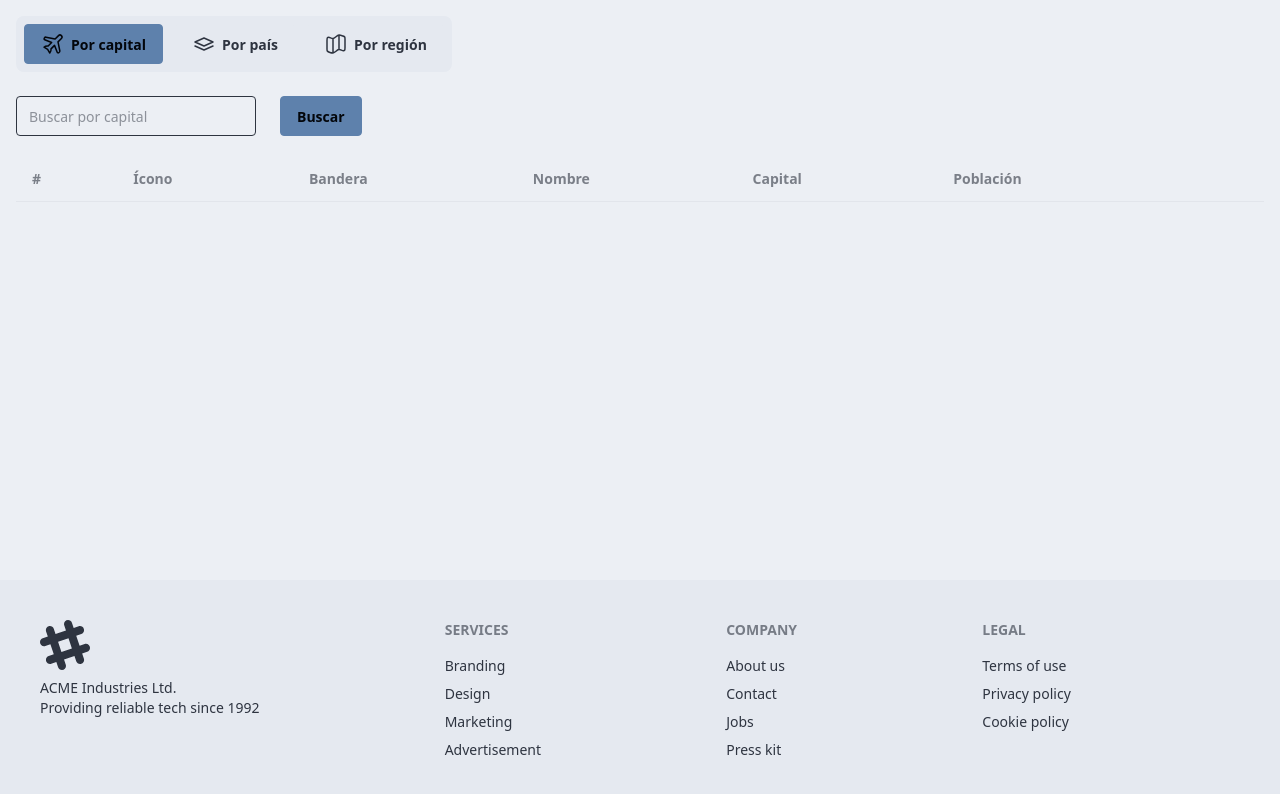
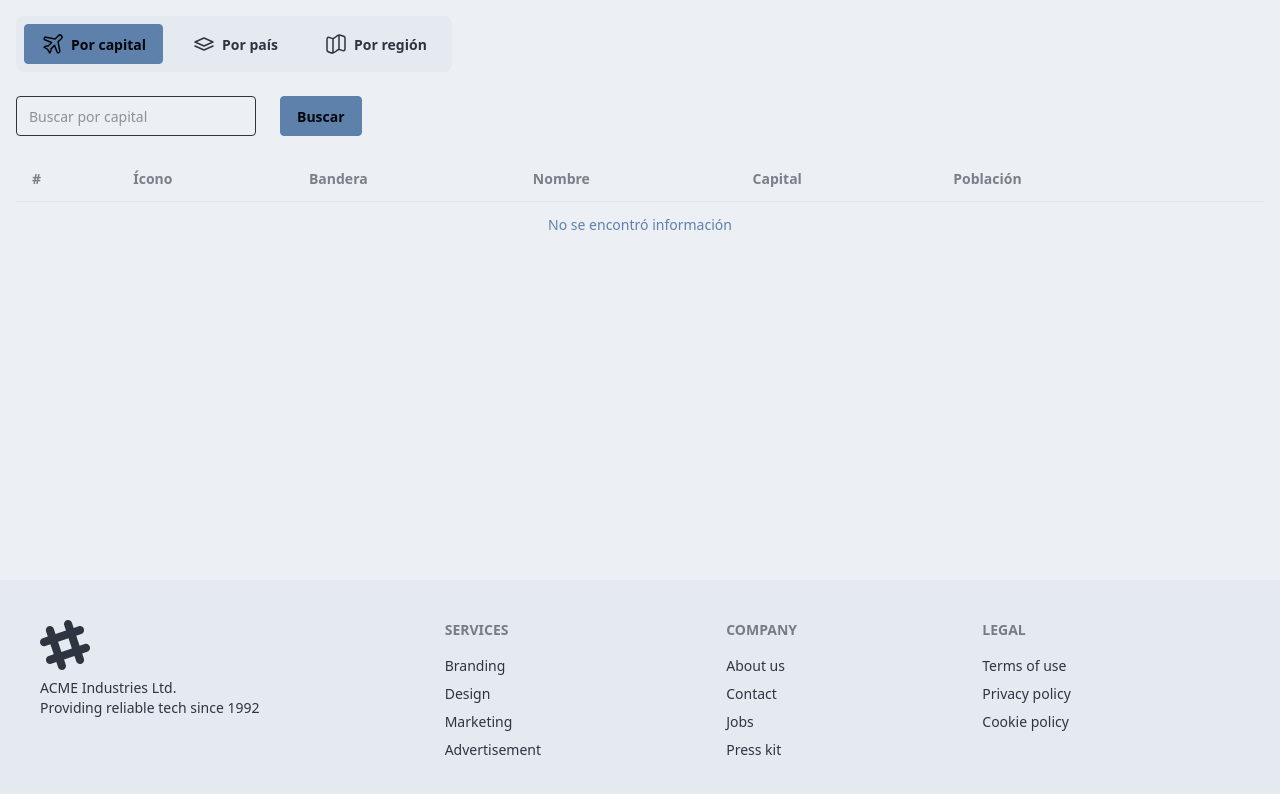
Before and after one commit to baenat/country-world-finder, an Angular app: page /country/by-capital in a window 1280 px wide. Shown: the top 794 px of the page. Built offline with nearby package versions, Linux system fonts and the light colour scheme.

Commit message:
Refactoriza el componente DataList para manejar errores y estados de carga, y actualiza los componentes ByCapital y ByCountry para utilizar las nuevas propiedades.

```diff
--- a/src/app/country/components/data-list/data-list.component.html
+++ b/src/app/country/components/data-list/data-list.component.html
@@ -29,6 +29,30 @@
           </td>
         </tr>
       }
+
+      @if (errorMessage()) {
+        <tr>
+          <td colspan="8" class="text-center text-red-500">
+            {{ errorMessage() }}
+          </td>
+        </tr>
+      }
+
+      @if (isLoading()) {
+        <tr>
+          <td colspan="8" class="text-center text-secondary">
+            Cargando información ...
+          </td>
+        </tr>
+      }
+
+      @if (isEmpty() && !isLoading()) {
+        <tr>
+          <td colspan="8" class="text-center text-primary">
+            No se encontró información
+          </td>
+        </tr>
+      }
     </tbody>
   </table>
 </section>
--- a/src/app/country/components/data-list/data-list.component.ts
+++ b/src/app/country/components/data-list/data-list.component.ts
@@ -1,6 +1,6 @@
 import { Component, input } from '@angular/core';
 import { Country } from '../../interfaces/country';
-import { DecimalPipe  } from '@angular/common';
+import { DecimalPipe } from '@angular/common';
 import { RouterLink } from '@angular/router';
 
 @Component({
@@ -13,4 +13,8 @@ export class DataListComponent {
 
   countries = input.required<Country[]>();
 
+  isLoading = input<boolean>(false);
+  isEmpty = input<boolean>(false);
+  errorMessage = input<string | undefined | unknown>();
+
 }
--- a/src/app/country/pages/by-capital/by-capital.component.html
+++ b/src/app/country/pages/by-capital/by-capital.component.html
@@ -1,9 +1,7 @@
 <country-search-input placeholder="Buscar por capital" (txtValue)="query.set($event)" />
 
-@if (userResource.error()) {
-  <h3>{{ userResource.error() }}</h3>
-}
-
-@if (userResource.hasValue()) {
-  <country-data-list [countries]="userResource.value()" />
-}
+<country-data-list
+  [countries]="userResource.value() ?? []"
+  [errorMessage]="userResource.error()"
+  [isLoading]="userResource.isLoading()"
+  [isEmpty]="userResource.value()?.length === 0" />
--- a/src/app/country/pages/by-country/by-country.component.html
+++ b/src/app/country/pages/by-country/by-country.component.html
@@ -1,9 +1,7 @@
 <country-search-input placeholder="Buscar por país" (txtValue)="onEmitSearch($event)" />
 
-@if (userResource.error()) {
-  <h3>{{ userResource.error() }}</h3>
-}
-
-@if (userResource.hasValue()) {
-  <country-data-list [countries]="userResource.value()" />
-}
+<country-data-list
+  [countries]="userResource.value() ?? []"
+  [errorMessage]="userResource.error()"
+  [isLoading]="userResource.isLoading()"
+  [isEmpty]="userResource.value()?.length === 0" />
--- a/src/app/country/services/country/country.service.ts
+++ b/src/app/country/services/country/country.service.ts
@@ -1,7 +1,7 @@
 import { inject, Injectable } from '@angular/core';
 import { GeneralService } from '../../../shared/services/general/general.service';
 import { CountryMapper } from '../../mappers/country.mapper';
-import { catchError, map, Observable, throwError } from 'rxjs';
+import { catchError, delay, map, Observable, throwError } from 'rxjs';
 import { RESTCountry } from '../../interfaces/rest-country.interface';
 import { Country } from '../../interfaces/country';
 
@@ -17,6 +17,7 @@ export class CountryService {
   getCountryByCapital(query: string): Observable<Country[]> {
     return this.generalService.get<RESTCountry[]>(`${API_URL}/capital/${query}`)
       .pipe(
+        delay(3000),
         map(resp => CountryMapper.restCountryToCountryArray(resp)),
         catchError(error => {
           console.error(`Error: ${error}`);
@@ -35,4 +36,14 @@ export class CountryService {
         })
       );
   }
+
+  getCountryByCode(code: string): Observable<Country[]> {
+    return this.generalService.get<RESTCountry[]>(`${API_URL}/alpha/${code}`)
+      .pipe(
+        map(resp => CountryMapper.restCountryToCountryArray(resp)),
+        catchError(error => {
+          return throwError(() => `No se logro obtener información con code: ${code}`)
+        })
+      );
+  }
 }
```
